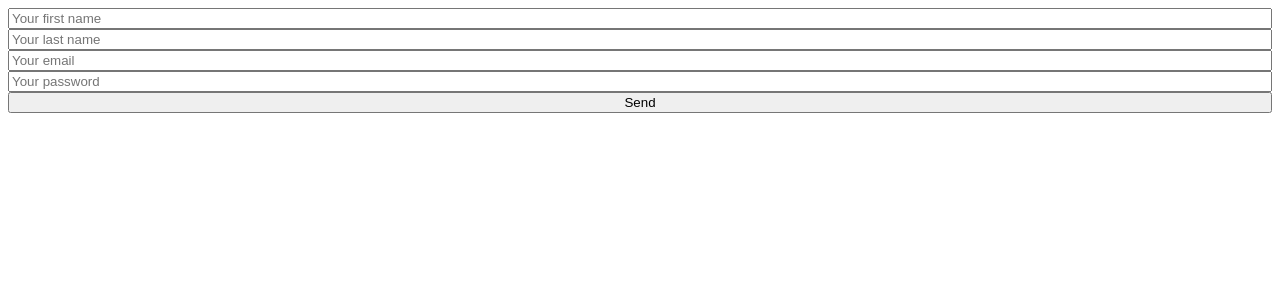
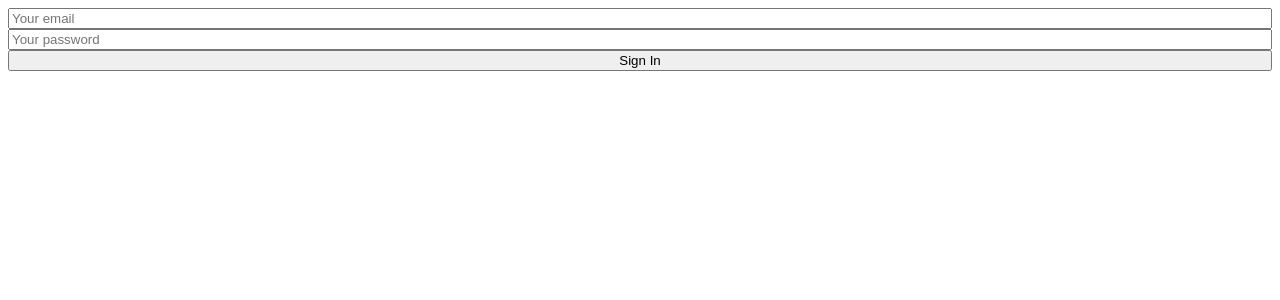
Before and after one commit to NataliiaYakovenko/react-rom-app, a React (Create React App) app: page / in a window 1280 px wide. Shown: the top 300 px of the page. Built offline with nearby package versions, Linux system fonts and the light colour scheme.

Commit message:
Add Formik in FormSignIn

```diff
--- a/src/App.js
+++ b/src/App.js
@@ -11,7 +11,7 @@
   }
 
   render() {
-    return <FormSignUp />;
+    return <FormSignIn />;
   }
 }
 
--- a/src/components/FormSignIn/FormSignIn.js
+++ b/src/components/FormSignIn/FormSignIn.js
@@ -1,61 +1,38 @@
 import React, { Component } from "react";
-import * as yup from "yup";
+import SIGN_IN_SHEMA from "../../schemas/indexSignInSchema";
+import { Formik, Form, Field, ErrorMessage } from "formik";
 
 const initialState = {
   email: "",
   password: "",
 };
 
-const SIGN_IN_SHEMA = yup.object({
-  email: yup.string().required().email(),
-  password: yup
-    .string()
-    .required()
-    .matches(/^(?=.*?[A-Z])(?=.*?[a-z])(?=.*?[0-9])(?=.*?[#?!@$ %^&*-]).{8,}$/),
-});
-
-class FormSignIn extends Component {
-  constructor(props) {
-    super(props);
-
-    this.state = {
-      ...initialState,
-    };
-  }
-
-  submitHandler = (event) => {
-    event.preventDefault();
-    console.log(SIGN_IN_SHEMA.isValidSync(this.state));
+function FormSignIn(props) {
+  const handlerSubmitToFormik = (values, actions) => {
+    console.log(values);
+    actions.resetForm();
   };
 
-  changeHandler = ({ target: { value, name } }) => {
-    this.setState({
-      [name]: value,
-    });
-  };
-  render() {
-    const { email, password } = this.state;
-    return (
-      <form onSubmit={this.submitHandler}>
-        <input
-          type="text"
-          value={email}
-          placeholder="your email"
-          name="email"
-          onChange={this.changeHandler}
-        />
-        <input
-          type="text"
-          value={password}
-          placeholder="your password"
-          name="password"
-          onChange={this.changeHandler}
-        />
+  return (
+    <Formik
+      initialValues={initialState}
+      onSubmit={handlerSubmitToFormik}
+      validationSchema={SIGN_IN_SHEMA}
+    >
+      {(formikProps) => {
+        return (
+          <Form style={{ display: "flex", flexDirection: "column" }}>
+            <Field type="text" name="email" placeholder="Your email" />
+            <ErrorMessage name="email" component="p" />
+            <Field type="text" name="password" placeholder="Your password" />
+            <ErrorMessage name="password" component="p" />
+            <button>Sign In</button>
+          </Form>
+        );
+      }}
 
-        <button>Sign In</button>
-      </form>
-    );
-  }
+    </Formik>
+  );
 }
 
 export default FormSignIn;
--- /dev/null
+++ b/src/schemas/indexSignInSchema.js
@@ -0,0 +1,11 @@
+import * as yup from "yup";
+
+const SIGN_IN_SHEMA = yup.object({
+  email: yup.string().required().email('Email is not valid'),
+  password: yup
+    .string()
+    .required()
+    .matches(/^(?=.*?[A-Z])(?=.*?[a-z])(?=.*?[0-9])(?=.*?[#?!@$ %^&*-]).{8,}$/, "Password is not valid"),
+});
+
+export default SIGN_IN_SHEMA
```
